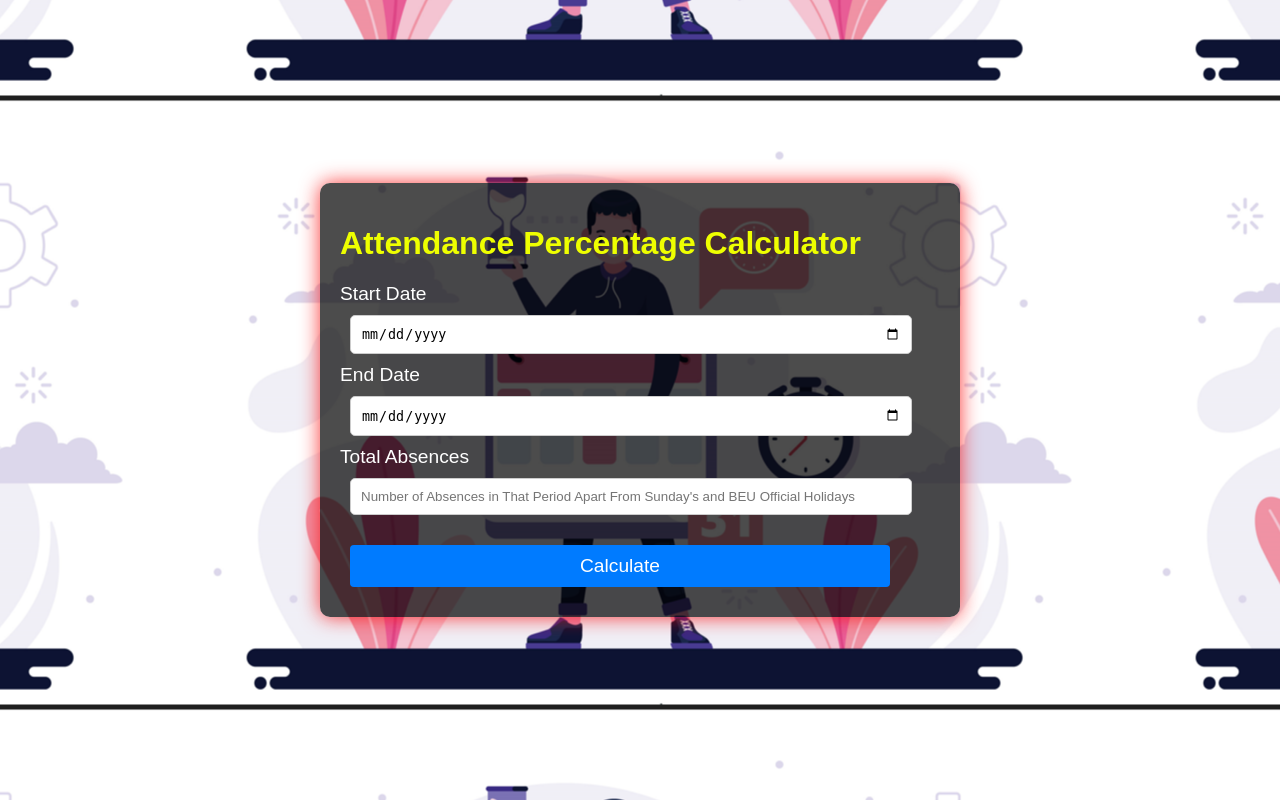
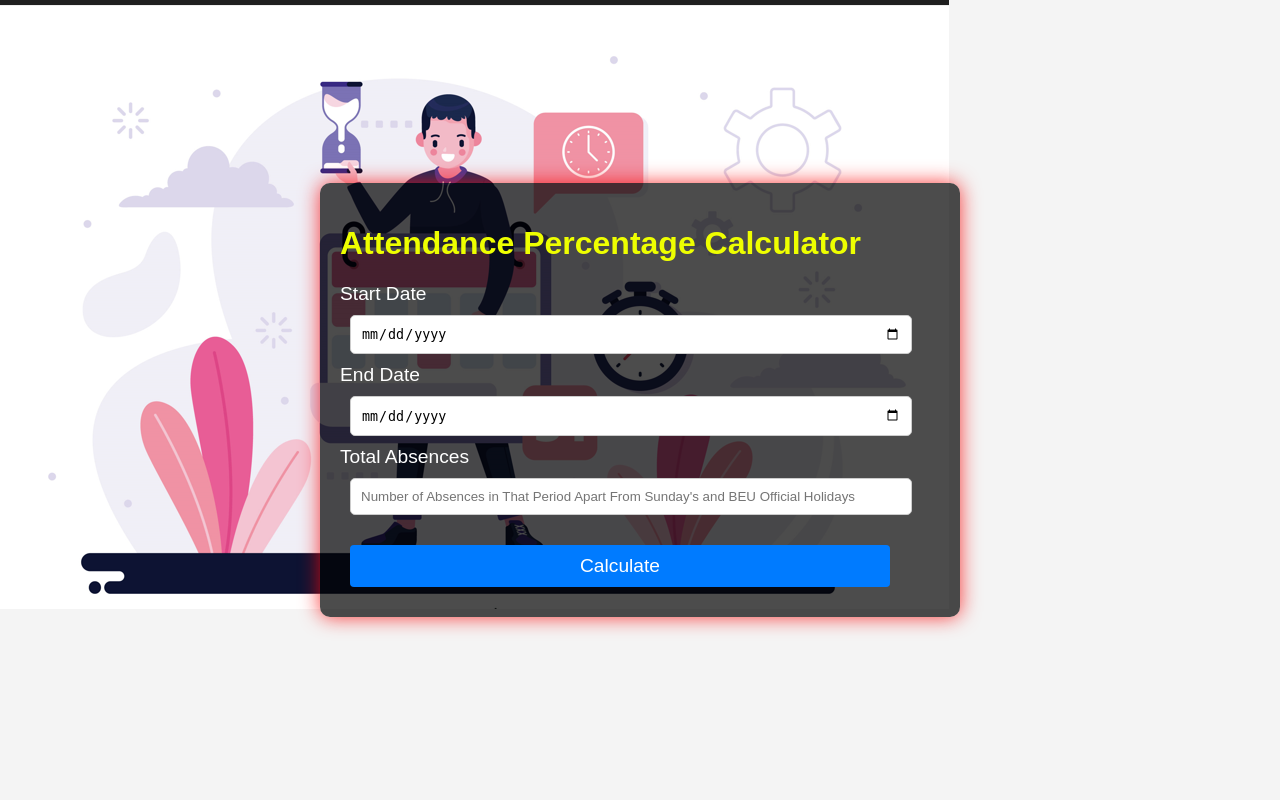
Before and after one commit to SHubhamanjk/Attendify, a Flask app: page / in a window 1280 px wide. Run offline with Flask 2, Linux system fonts and the light colour scheme.

Commit message:
Update style.css

```diff
--- a/static/style.css
+++ b/static/style.css
@@ -9,7 +9,8 @@ body {
     height: 100vh;
     background-image: url('/static/Capture.PNG');
     background-size: auto;
-    background-position: center;
+    background-position: cover;
+    background-repeat: no-repeat;
     z-index: -1;
 }
 
```
